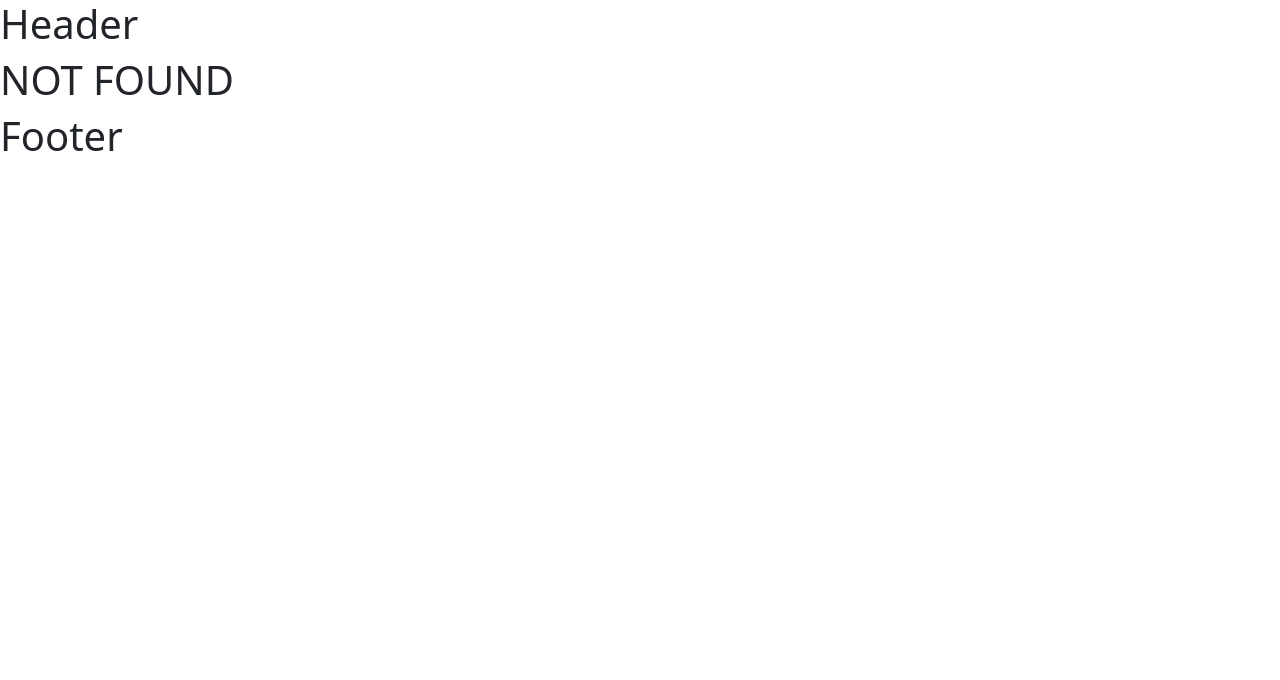
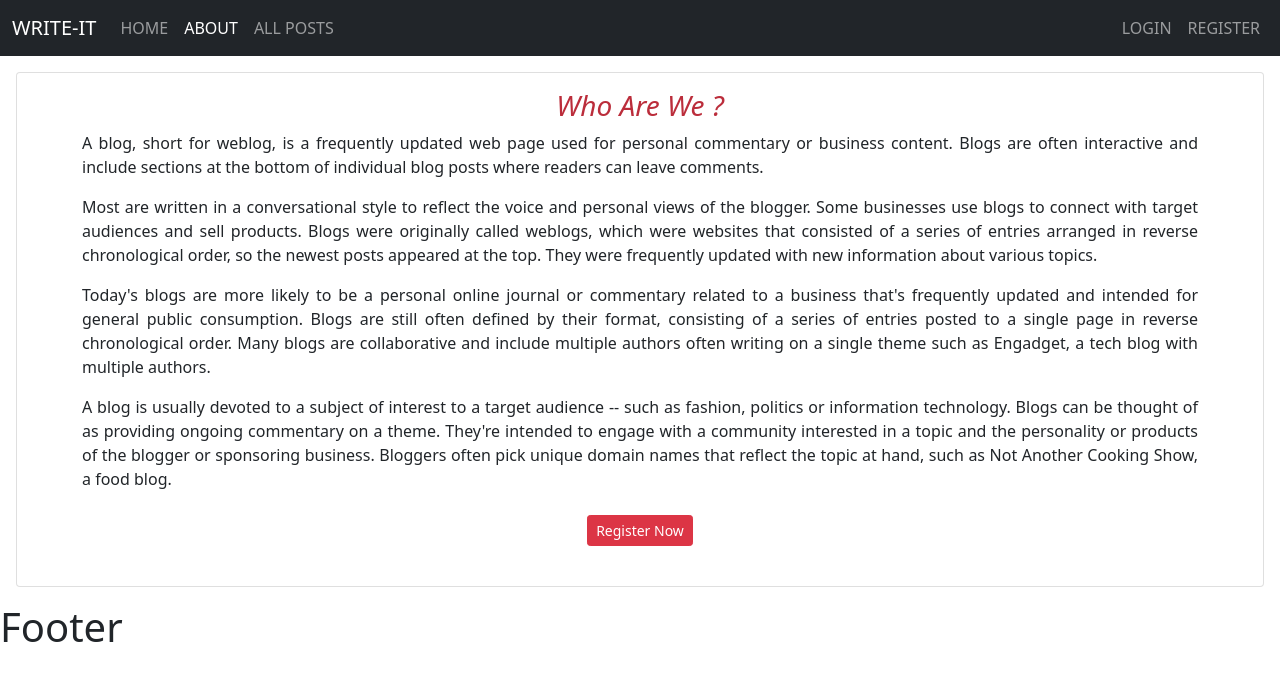
Before and after one commit to r15priyanshu/Write-It-Frontend, a React (Vite) app: page /about in a window 1280 px wide. Before the commit this address had no page. Shown: the top 680 px of the page. Built offline with nearby package versions, Linux system fonts and the light colour scheme.

Commit message:
Added Basic Navbar And About Page

```diff
--- a/src/App.tsx
+++ b/src/App.tsx
@@ -4,6 +4,7 @@ import Login from "./pages/Login";
 import Register from "./pages/Register";
 import BaseLayout from "./pages/BaseLayout";
 import Home from "./pages/Home";
+import About from "./pages/About";
 
 function App() {
   return (
@@ -13,7 +14,8 @@ function App() {
           {/* NESTED ROUTE CONCEPT IS USED FOR SHARED-LAYOUT */}
           <Route path="/" element={<BaseLayout />}>
             <Route index element={<Navigate to="/home" replace />} />
-            <Route path="/home" element={<Home />} />
+            <Route path="home" element={<Home />} />
+            <Route path="about" element={<About />} />
             <Route path="login" element={<Login />} />
             <Route path="register" element={<Register />} />
             <Route path="*" element={<h1>NOT FOUND</h1>} />
--- /dev/null
+++ b/src/components/MyNavbar.tsx
@@ -0,0 +1,65 @@
+import { NavLink as ReactNavLink, useNavigate } from "react-router";
+import { useState } from "react";
+import {
+  Collapse,
+  Navbar,
+  NavbarToggler,
+  NavbarBrand,
+  Nav,
+  NavItem,
+  NavLink,
+} from "reactstrap";
+
+function MyNavbar(props) {
+  const navigate = useNavigate();
+
+  const [isOpen, setIsOpen] = useState(false);
+  const toggle = () => setIsOpen(!isOpen);
+
+  function handleLogout() {}
+
+  return (
+    <div className="MyNavbar">
+      <Navbar color="dark" dark expand="md">
+        <NavbarBrand tag={ReactNavLink} to="/home">
+          <i className="fa-sharp fa-solid fa-marker"></i>WRITE-IT
+        </NavbarBrand>
+        <NavbarToggler onClick={toggle} />
+        <Collapse isOpen={isOpen} navbar>
+          <Nav className="me-auto" navbar>
+            <NavItem>
+              <NavLink tag={ReactNavLink} to="/home">
+                HOME
+              </NavLink>
+            </NavItem>
+            <NavItem>
+              <NavLink tag={ReactNavLink} to="/about">
+                ABOUT
+              </NavLink>
+            </NavItem>
+            <NavItem>
+              <NavLink tag={ReactNavLink} to="/posts/category/All">
+                ALL POSTS
+              </NavLink>
+            </NavItem>
+          </Nav>
+
+          <Nav className="ms-auto" navbar>
+            <NavItem>
+              <NavLink tag={ReactNavLink} to="/login">
+                LOGIN
+              </NavLink>
+            </NavItem>
+            <NavItem>
+              <NavLink tag={ReactNavLink} to="/register">
+                REGISTER
+              </NavLink>
+            </NavItem>
+          </Nav>
+        </Collapse>
+      </Navbar>
+    </div>
+  );
+}
+
+export default MyNavbar;
--- /dev/null
+++ b/src/pages/About.tsx
@@ -0,0 +1,63 @@
+import { Link } from "react-router";
+import { Card } from "reactstrap";
+
+function About() {
+  return (
+    <div className="About" style={{ minHeight: "500px" }}>
+      <Card
+        className="p-3 m-3"
+        style={{ backgroundColor: "rgb(255,255,255,0.9)" }}
+      >
+        <h3
+          style={{
+            textAlign: "center",
+            color: "#BB2D3B",
+            fontStyle: "italic",
+          }}
+        >
+          Who Are We ?
+        </h3>
+        <div className="container text-center">
+          <p style={{ textAlign: "justify" }}>
+            A blog, short for weblog, is a frequently updated web page used for
+            personal commentary or business content. Blogs are often interactive
+            and include sections at the bottom of individual blog posts where
+            readers can leave comments.
+          </p>
+          <p style={{ textAlign: "justify" }}>
+            Most are written in a conversational style to reflect the voice and
+            personal views of the blogger. Some businesses use blogs to connect
+            with target audiences and sell products. Blogs were originally
+            called weblogs, which were websites that consisted of a series of
+            entries arranged in reverse chronological order, so the newest posts
+            appeared at the top. They were frequently updated with new
+            information about various topics.
+          </p>
+          <p style={{ textAlign: "justify" }}>
+            Today's blogs are more likely to be a personal online journal or
+            commentary related to a business that's frequently updated and
+            intended for general public consumption. Blogs are still often
+            defined by their format, consisting of a series of entries posted to
+            a single page in reverse chronological order. Many blogs are
+            collaborative and include multiple authors often writing on a single
+            theme such as Engadget, a tech blog with multiple authors.
+          </p>
+          <p style={{ textAlign: "justify" }}>
+            A blog is usually devoted to a subject of interest to a target
+            audience -- such as fashion, politics or information technology.
+            Blogs can be thought of as providing ongoing commentary on a theme.
+            They're intended to engage with a community interested in a topic
+            and the personality or products of the blogger or sponsoring
+            business. Bloggers often pick unique domain names that reflect the
+            topic at hand, such as Not Another Cooking Show, a food blog.
+          </p>
+          <Link to="/register" className="btn btn-sm btn-danger mt-2 mb-4">
+            Register Now
+          </Link>
+        </div>
+      </Card>
+    </div>
+  );
+}
+
+export default About;
--- a/src/pages/BaseLayout.tsx
+++ b/src/pages/BaseLayout.tsx
@@ -1,10 +1,11 @@
 import { Outlet } from "react-router";
+import MyNavbar from "../components/MyNavbar";
 
 function BaseLayout() {
   console.log("BaseLayout Rendered !!");
   return (
     <>
-      <h1>Header</h1>
+      <MyNavbar />
       <Outlet />
       <h1>Footer</h1>
     </>
--- a/src/pages/Home.tsx
+++ b/src/pages/Home.tsx
@@ -30,11 +30,11 @@ function Home() {
               alt="Blog Image"
               height={"250px"}
               width={"300px"}
-              className="rounded-5"
+              className="rounded-1"
             />
             <br />
-            <Link to="/signup" className="btn btn-sm btn-danger mt-2 mb-4">
-              SignUp Now
+            <Link to="/register" className="btn btn-sm btn-danger mt-2 mb-4">
+              Register Now
             </Link>
             <h3>Why Us ??</h3>
             <ul style={{listStyle:"none"}}>
--- a/src/pages/Register.tsx
+++ b/src/pages/Register.tsx
@@ -93,6 +93,7 @@ function Register() {
 
   function handleReset() {
     setStateData(initialRegisterFormStateData);
+    setErrors({});
   }
 
   return (
```
